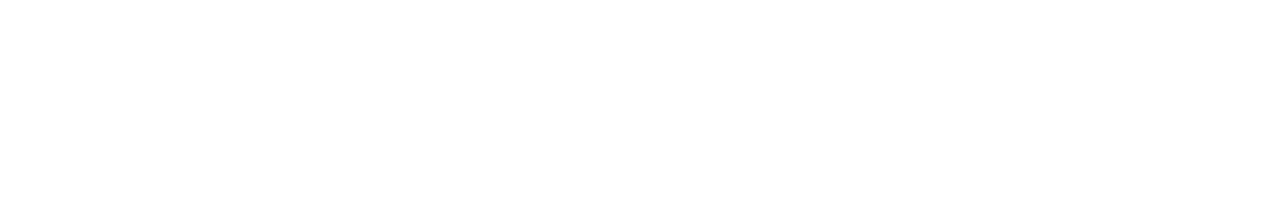
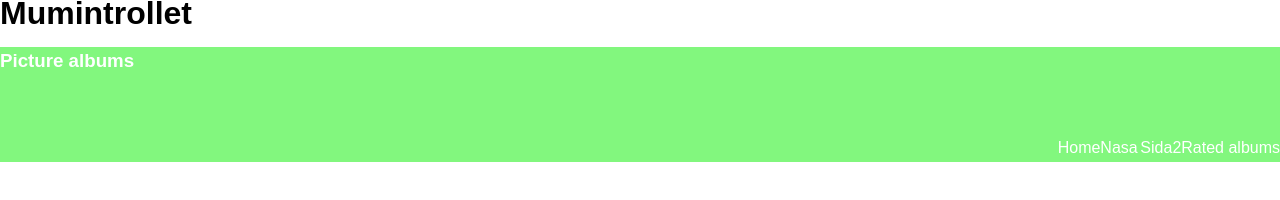
Before and after one commit to UsernameBM/Picture-Album, a plain HTML site: page index.html in a window 1280 px wide. Drawn offline with Linux system fonts and the light colour scheme.

Commit message:
Stefan Henning James Ankhtuya Index and some css for index

```diff
--- a/index.html
+++ b/index.html
@@ -4,10 +4,26 @@
     <meta charset="UTF-8">
     <meta http-equiv="X-UA-Compatible" content="IE=edge">
     <meta name="viewport" content="width=device-width, initial-scale=1.0">
-    <title>Document</title>
+    <title>Mumintrollet</title>
     <link rel="stylesheet" href="style.css">
 </head>
 <body>
+    <!--<input type = "radio" name = "albums" id = "check1" checked>
+    <input type = "radio" name = "albums" id = "check2">
+    <input type = "radio" name = "albums" id = "check3">
+    <input type = "radio" name = "albums" id = "check4">-->
+   <header>
+        <h1>Mumintrollet</h1>
+        <nav id="navbar">
+            <h3>Picture albums</h3>
+            <ul>
+                <li><a href="#"></a>Home</li>
+                <li><a href="#"></a>Nasa</li>
+                <li><a href="#"></a>Sida2</li>
+                <li><a href="#"></a>Rated albums</li>
+            </ul>
 
+        </nav>
+    </header>
 </body>
 </html>
--- a/style.css
+++ b/style.css
@@ -0,0 +1,46 @@
+*{
+    margin: 0;
+    padding: 0;
+    box-sizing: border-box;
+    font-family: sans-serif;
+}
+body{
+    line-height: 1.7em;
+}
+a{
+    color: rgb(0, 0, 0);
+    text-decoration: none;
+}
+h1,h3{
+    padding-bottom: 20px;
+}
+p{
+    margin: 10px 0;
+}
+#navbar{
+    background:#82f77e;
+    color: #fff;
+    overflow: auto;
+}
+#navbar a{
+    color: #fff;
+}
+#navbar h1{
+    float: left;
+    padding-top: 20px;
+}
+#navbar ul{
+    list-style: none;
+    float:  right;
+}
+#navbar ul li{
+    float: left;
+}
+#navbar ul li a{
+    display: block;
+    padding: 20px;
+    text-align: center;
+}
+#navbar ul li a:hover{
+    background: yellow;
+}
```
